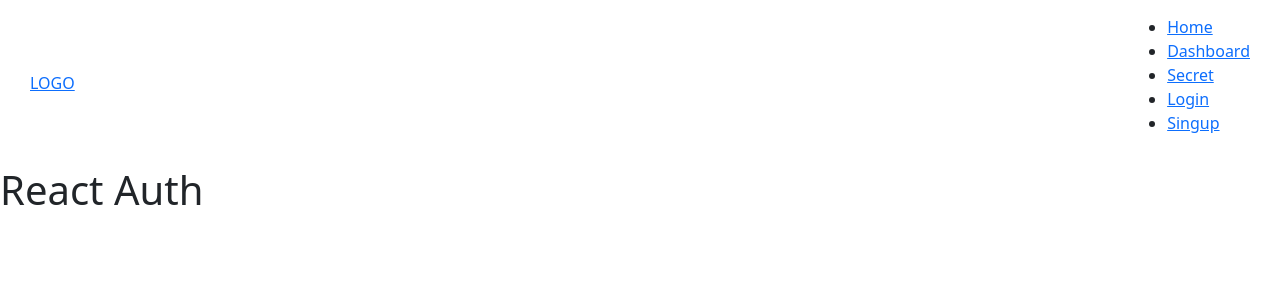
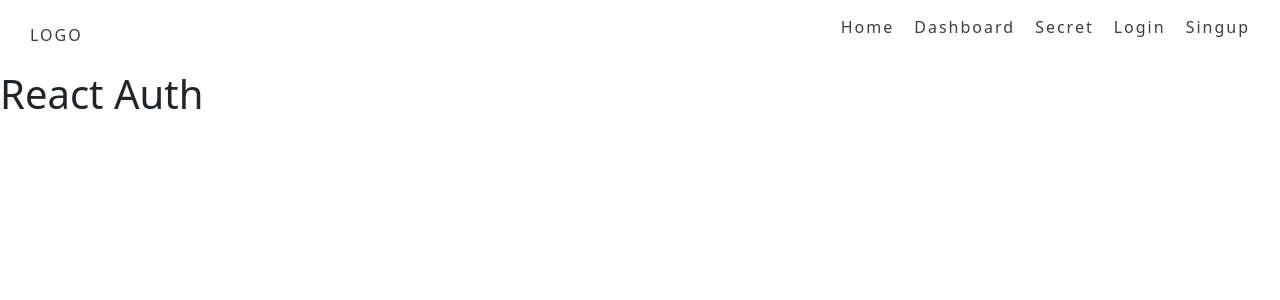
Before and after one commit to JHUMBERTTO/React-Authentication, a React (Vite) app: page / in a window 1280 px wide. Shown: the top 300 px of the page. Built offline with nearby package versions, Linux system fonts and the light colour scheme.

Commit message:
header scss changing classNames to BEM style

```diff
--- a/src/components/Header/Header.jsx
+++ b/src/components/Header/Header.jsx
@@ -3,22 +3,22 @@ import './header.scss'
 const Header = () => {
   return (
     <nav className='header'>
-      <a href='/' className='headerLogo'>LOGO</a>
-      <ul className='headerNavList'>
-        <li className='headerListItem'>
-        <a href='/' className='HeaderItemLink'>Home</a>
+      <a href='/' className='header__logo'>LOGO</a>
+      <ul className='header__nav-list'>
+        <li className='header__list-item'>
+        <a href='/' className='header__item-link'>Home</a>
           </li>
-        <li className='headerListItem'>
-        <a href='/dashboard' className='HeaderItemLink'>Dashboard</a>
+        <li className='header__list-item'>
+        <a href='/dashboard' className='header__item-link'>Dashboard</a>
           </li>
-        <li className='headerListItem'>
-        <a href='/secret' className='HeaderItemLink'>Secret</a>
+        <li className='header__list-item'>
+        <a href='/secret' className='header__item-link'>Secret</a>
           </li>
-        <li className='headerListItem'>
-        <a href='/login' className='HeaderItemLink'>Login</a>
+        <li className='header__list-item'>
+        <a href='/login' className='header__item-link'>Login</a>
           </li>
-        <li className='headerListItem'>
-        <a href='/singup' className='HeaderItemLink'>Singup</a>
+        <li className='header__list-item'>
+        <a href='/singup' className='header__item-link'>Singup</a>
         </li>
       </ul>
     </nav>
--- a/src/components/Header/header.scss
+++ b/src/components/Header/header.scss
@@ -12,10 +12,12 @@ $menu-color: #3d3d3d;
   justify-content: space-between;
   align-items: center;
   padding: 15px 30px;
+
   &__logo{
     @include header-link;
   }
-  &__nav{
+
+  &__nav-list{
     display: flex;
     list-style: none;
     column-gap: 20px;
```
